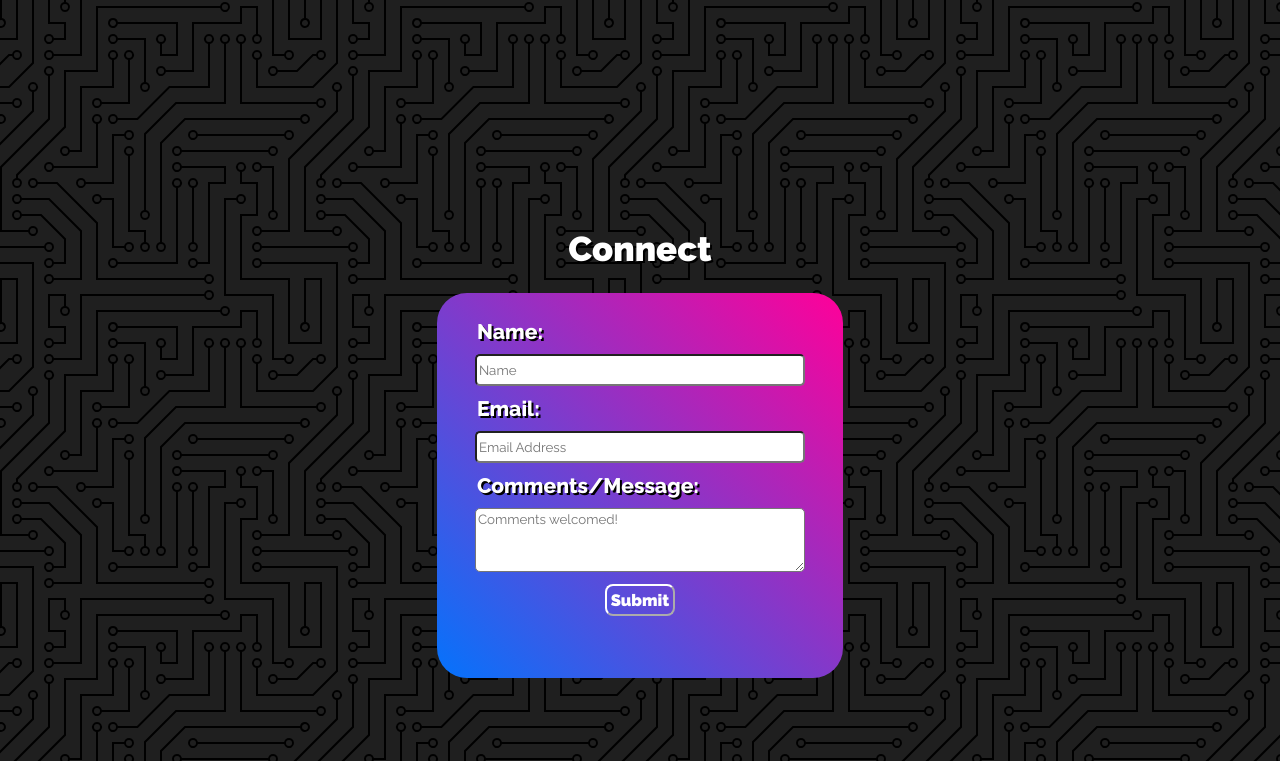
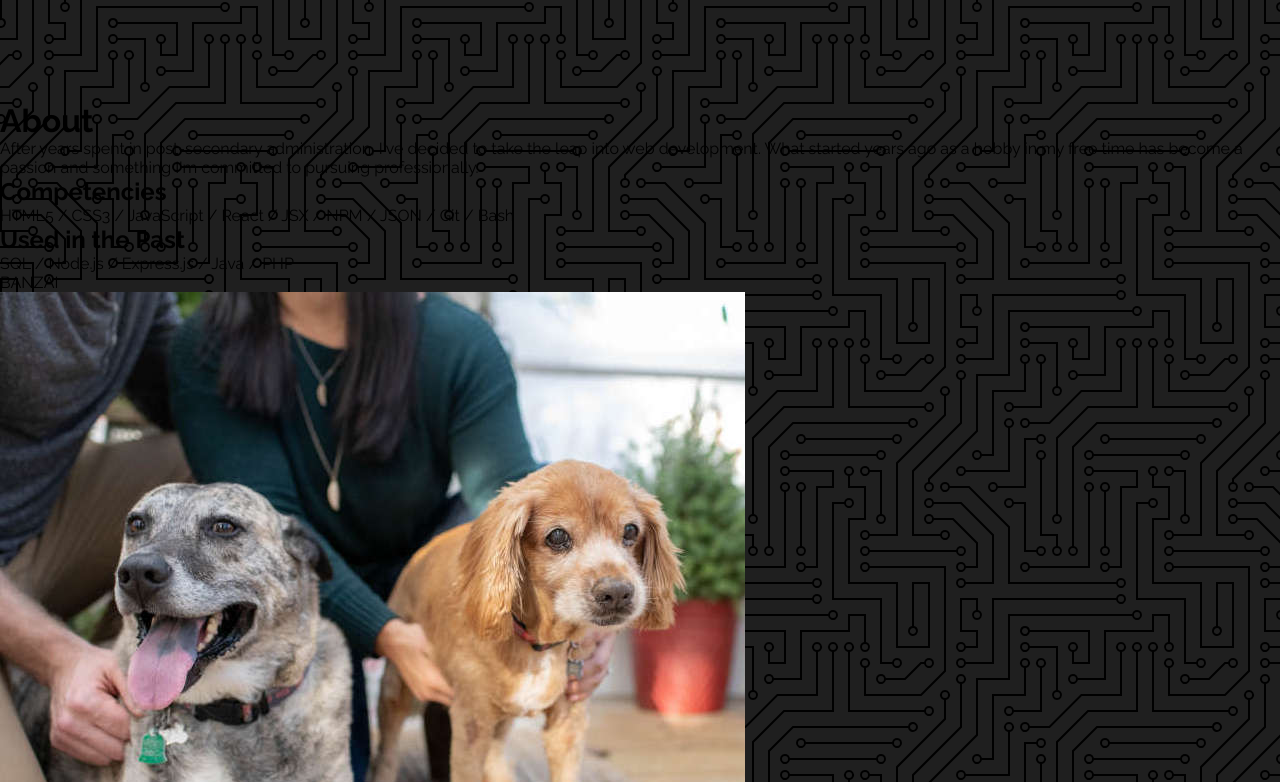
Before and after one commit to justigo86/iamotto-refactor, a React (Create React App) app: page / in a window 1280 px wide. Shown: the part 1498-2280 px from the top of the page. Before the commit the page ends 2259 px from the top, so only its background shows below. Built offline with nearby package versions, Linux system fonts and the light colour scheme.

Commit message:
updated about.tsx - have not yet completed styling

```diff
--- a/src/components/about/about.tsx
+++ b/src/components/about/about.tsx
@@ -1,7 +1,39 @@
 import React, { ReactElement } from "react";
+import image1 from "../../photos/DSC4721v2.jpg";
+import AOS from "aos";
+import "aos/dist/aos.css";
+import "./about.scss";
 
 const About = (): ReactElement => {
-  return <div id="about">Test About</div>;
+  AOS.init();
+  return (
+    <div className="about-container" id="about">
+      <div className="about-info-container" data-aos="fade-right">
+        <h1 className="about-title">About</h1>
+        <p className="about-paragraph">
+          After years spent in post-secondary administration, I&#39;ve decided
+          to take the leap into web development. What started years ago as a
+          hobby in my free time has become a passion and something I&#39;m
+          committed to pursuing professionally.
+        </p>
+        <h2 className="about-title subheading">Competencies</h2>
+        <p className="about-paragraph">
+          HTML5 / CSS3 / JavaScript / React / JSX / NPM / JSON / Git / Bash
+        </p>
+        <h2 className="about-title subheading">Used in the Past</h2>
+        <p className="about-paragraph">
+          SQL / Node.js / Express.js / Java / PHP
+        </p>
+      </div>
+      <div className="about-image-container" data-aos="fade-left">
+        <p className="pup-title banzai-title">BANZAI</p>
+        <img className="about-image" src={image1} alt="" />
+        <p className="pup-title penny-title">
+          PENNY <p>(sans snot)</p>
+        </p>
+      </div>
+    </div>
+  );
 };
 
 export default About;
```
Also changed, not shown: src/components/about/about.scss (+90 -0 lines), src/photos/DSC4721v2.jpg (added).
